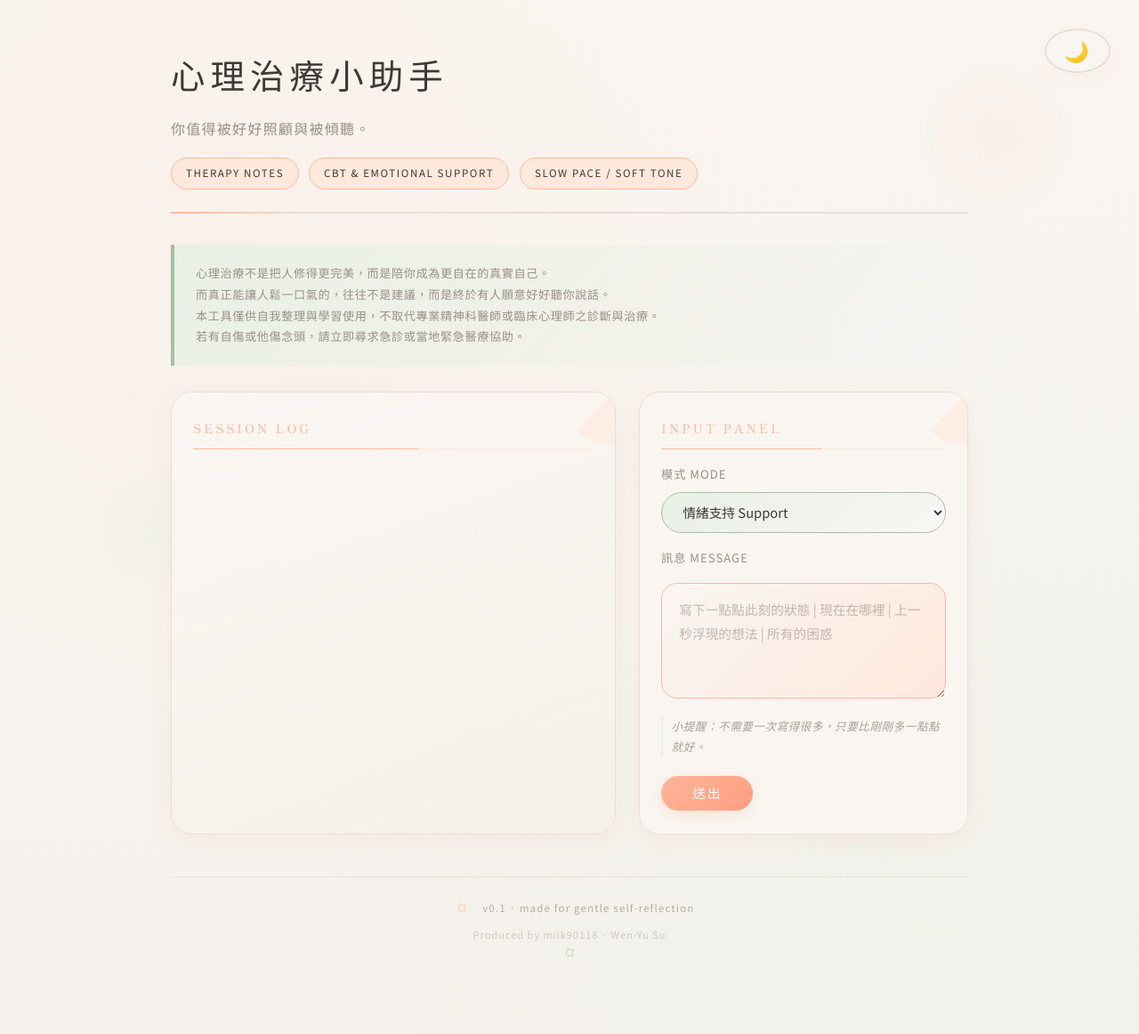
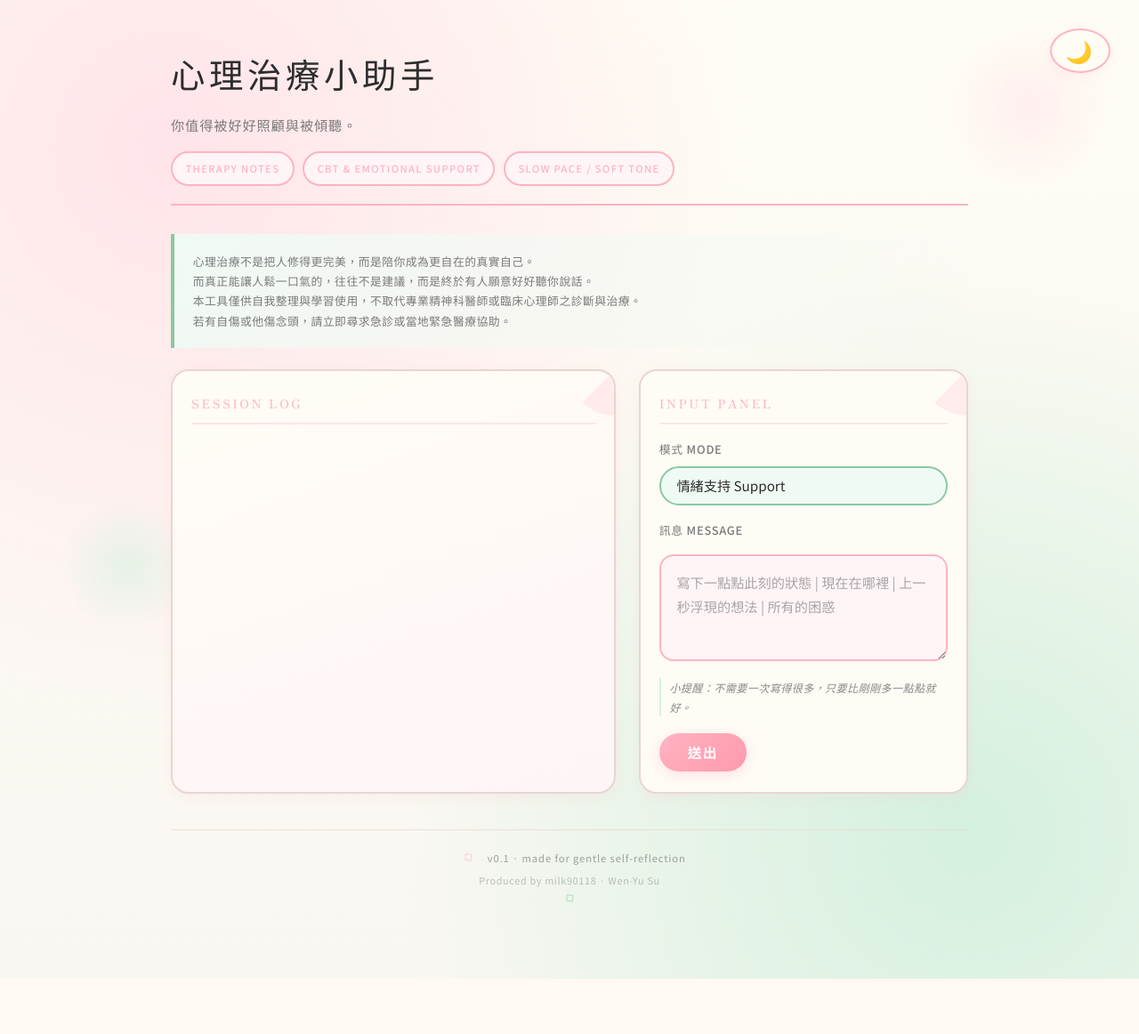
Before and after one commit to milk90118/therapy_miruku, a Flask app: page / in a window 1280 px wide. Shown: the whole page at 89% size. After the commit the page ends 1100 px from the top, so only its background shows below. Run offline with Flask 3, Linux system fonts and the light colour scheme; some libraries are stand-ins or nearby versions.

Commit message:
change html design

```diff
--- a/templates/index.html
+++ b/templates/index.html
@@ -14,75 +14,69 @@
 
   <style>
     :root {
-      /* 日間模式配色 */
-      --peach-light: #ffe8dc;
-      --peach-medium: #ffd4c4;
-      --peach-primary: #ffb59a;
+      /* 日間模式 - 更鮮明的日本溫柔色票 */
+      --sakura-pink: #ffb3c1;        /* 櫻花粉 - 更鮮明 */
+      --sakura-light: #ffe4e9;       /* 淡櫻花 */
+      --sakura-bg: #fff5f7;          /* 櫻花背景 */
 
-      --sage-light: #e8f0e6;
-      --sage-medium: #d1e3cd;
-      --sage-primary: #a8bfa3;
+      --matcha-green: #88c9a1;       /* 抹茶綠 - 更鮮明 */
+      --matcha-light: #d4f0df;       /* 淡抹茶 */
+      --matcha-bg: #f0faf4;          /* 抹茶背景 */
 
-      --warm-light: #f9f6f2;
-      --warm-bg: #f5f1ec;
+      --cream: #fffcf5;              /* 奶油白 */
+      --warm-white: #faf7f2;         /* 溫暖白 */
 
-      --ink-main: #3d3935;
-      --ink-soft: #9a8f85;
-      --border-soft: #e8dfd6;
+      --text-main: #2d2d2d;          /* 深灰文字 */
+      --text-soft: #7a7a7a;          /* 柔和灰 */
+      --border: #e8d5d0;             /* 邊框色 */
 
-      --card-radius: 24px;
-      --shadow-soft: 0 6px 24px rgba(255, 181, 154, 0.12);
-      --shadow-hover: 0 10px 32px rgba(168, 191, 163, 0.16);
+      --card-radius: 20px;
+      --shadow-light: 0 4px 16px rgba(255, 179, 193, 0.15);
+      --shadow-hover: 0 8px 24px rgba(136, 201, 161, 0.2);
     }
 
-    /* 夜間模式配色 */
+    /* 夜間模式 - 柔和深色調 */
     [data-theme="dark"] {
-      --peach-light: #3d2e28;
-      --peach-medium: #4a3630;
-      --peach-primary: #8b6355;
+      --sakura-pink: #d4889b;
+      --sakura-light: #4a3840;
+      --sakura-bg: #2d2328;
 
-      --sage-light: #2a332e;
-      --sage-medium: #364239;
-      --sage-primary: #5d7a6d;
+      --matcha-green: #6b9b7f;
+      --matcha-light: #384a3f;
+      --matcha-bg: #252d28;
 
-      --warm-light: #2b2826;
-      --warm-bg: #1f1d1b;
+      --cream: #2a2725;
+      --warm-white: #322f2c;
 
-      --ink-main: #e8e2db;
-      --ink-soft: #b5a89d;
-      --border-soft: #3d3935;
+      --text-main: #e5ddd6;
+      --text-soft: #a39990;
+      --border: #453d38;
 
-      --shadow-soft: 0 6px 24px rgba(0, 0, 0, 0.3);
-      --shadow-hover: 0 10px 32px rgba(0, 0, 0, 0.4);
+      --shadow-light: 0 4px 16px rgba(0, 0, 0, 0.3);
+      --shadow-hover: 0 8px 24px rgba(0, 0, 0, 0.4);
     }
 
     * {
       box-sizing: border-box;
+      -webkit-tap-highlight-color: transparent;
     }
 
     body {
       max-width: 960px;
       margin: 0 auto;
-      padding: 3rem 2rem 5rem;
+      padding: 1.5rem 1rem 4rem;
       background:
-        radial-gradient(circle at 20% 20%, rgba(255, 232, 220, 0.3) 0%, transparent 50%),
-        radial-gradient(circle at 80% 80%, rgba(232, 240, 230, 0.3) 0%, transparent 50%),
-        linear-gradient(180deg, var(--warm-light) 0%, var(--warm-bg) 100%);
-      color: var(--ink-main);
+        radial-gradient(circle at 15% 15%, var(--sakura-light) 0%, transparent 45%),
+        radial-gradient(circle at 85% 85%, var(--matcha-light) 0%, transparent 45%),
+        linear-gradient(180deg, var(--cream) 0%, var(--warm-white) 100%);
+      color: var(--text-main);
       font-family: "Noto Sans JP", -apple-system, BlinkMacSystemFont, "Segoe UI", sans-serif;
-      line-height: 1.85;
-      letter-spacing: 0.04em;
+      line-height: 1.8;
+      letter-spacing: 0.03em;
       position: relative;
       animation: pageLoad 0.8s ease-out;
       transition: background 0.4s ease, color 0.4s ease;
-    }
-
-    /* 夜間模式背景調整 */
-    [data-theme="dark"] body {
-      background:
-        radial-gradient(circle at 20% 20%, rgba(139, 99, 85, 0.15) 0%, transparent 50%),
-        radial-gradient(circle at 80% 80%, rgba(93, 122, 109, 0.15) 0%, transparent 50%),
-        linear-gradient(180deg, var(--warm-light) 0%, var(--warm-bg) 100%);
+      min-height: 100vh;
     }
 
     @keyframes pageLoad {
@@ -96,25 +90,26 @@
       }
     }
 
-    /* 日夜切換按鈕 */
+    /* 日夜切換按鈕 - 手機優化 */
     .theme-toggle {
       position: fixed;
-      top: 2rem;
-      right: 2rem;
-      width: 50px;
-      height: 50px;
+      top: 1.2rem;
+      right: 1.2rem;
+      width: 48px;
+      height: 48px;
       border-radius: 50%;
-      border: 2px solid var(--border-soft);
-      background: var(--warm-light);
+      border: 2px solid var(--sakura-pink);
+      background: var(--cream);
       cursor: pointer;
       display: flex;
       align-items: center;
       justify-content: center;
-      font-size: 1.4rem;
-      box-shadow: var(--shadow-soft);
+      font-size: 1.5rem;
+      box-shadow: var(--shadow-light);
       transition: all 0.3s ease;
       z-index: 1000;
       animation: toggleAppear 0.6s ease-out 0.3s both;
+      touch-action: manipulation;
     }
 
     @keyframes toggleAppear {
@@ -128,34 +123,26 @@
       }
     }
 
-    .theme-toggle:hover {
-      transform: scale(1.1) rotate(15deg);
-      box-shadow: var(--shadow-hover);
-    }
-
     .theme-toggle:active {
-      transform: scale(0.95);
+      transform: scale(0.9);
+      box-shadow: 0 2px 8px rgba(255, 179, 193, 0.3);
     }
 
     .theme-icon {
       transition: transform 0.4s ease;
     }
 
-    .theme-toggle:hover .theme-icon {
-      transform: rotate(180deg);
-    }
-
-    /* 優雅的漂浮裝飾圓 */
+    /* 優雅的漂浮裝飾 */
     body::before {
       content: '';
       position: fixed;
-      top: 8%;
-      right: 5%;
-      width: 200px;
-      height: 200px;
-      background: radial-gradient(circle, var(--peach-light) 0%, transparent 65%);
+      top: 5%;
+      right: 3%;
+      width: 180px;
+      height: 180px;
+      background: radial-gradient(circle, var(--sakura-light) 0%, transparent 70%);
       border-radius: 50%;
-      opacity: 0.5;
+      opacity: 0.6;
       pointer-events: none;
       animation: gentleFloat 12s ease-in-out infinite;
       transition: background 0.4s ease;
@@ -164,28 +151,28 @@
     body::after {
       content: '';
       position: fixed;
-      bottom: 15%;
-      left: 8%;
+      bottom: 10%;
+      left: 5%;
       width: 150px;
       height: 150px;
-      background: radial-gradient(circle, var(--sage-light) 0%, transparent 65%);
+      background: radial-gradient(circle, var(--matcha-light) 0%, transparent 70%);
       border-radius: 50%;
-      opacity: 0.4;
+      opacity: 0.5;
       pointer-events: none;
       animation: gentleFloat 15s ease-in-out infinite reverse;
       transition: background 0.4s ease;
     }
 
     @keyframes gentleFloat {
-      0%, 100% { transform: translate(0, 0) scale(1); opacity: 0.4; }
-      33% { transform: translate(-15px, -20px) scale(1.05); opacity: 0.5; }
-      66% { transform: translate(10px, -10px) scale(0.98); opacity: 0.45; }
+      0%, 100% { transform: translate(0, 0) scale(1); opacity: 0.5; }
+      33% { transform: translate(-12px, -18px) scale(1.05); opacity: 0.6; }
+      66% { transform: translate(8px, -8px) scale(0.98); opacity: 0.55; }
     }
 
     header {
-      margin-bottom: 2.2rem;
-      border-bottom: 2px solid var(--border-soft);
-      padding-bottom: 1.5rem;
+      margin-bottom: 2rem;
+      border-bottom: 2.5px solid var(--sakura-pink);
+      padding-bottom: 1.3rem;
       position: relative;
       z-index: 1;
       animation: slideInDown 0.6s ease-out 0.2s both;
@@ -203,38 +190,22 @@
       }
     }
 
-    header::after {
-      content: '';
-      position: absolute;
-      bottom: -2px;
-      left: 0;
-      width: 0;
-      height: 2px;
-      background: linear-gradient(90deg, var(--peach-primary) 0%, transparent 100%);
-      animation: expandLine 1.2s ease-out 0.5s both;
-      transition: background 0.4s ease;
-    }
-
-    @keyframes expandLine {
-      to { width: 140px; }
-    }
-
     h1 {
       font-family: "Shippori Mincho", "Noto Serif JP", serif;
-      font-size: 2.4rem;
-      letter-spacing: 0.16em;
+      font-size: 2rem;
+      letter-spacing: 0.12em;
       font-weight: 500;
       margin: 0;
-      color: var(--ink-main);
+      color: var(--text-main);
       transition: color 0.4s ease;
     }
 
     .subtitle {
-      margin-top: 0.7rem;
-      font-size: 1rem;
-      color: var(--ink-soft);
+      margin-top: 0.6rem;
+      font-size: 0.95rem;
+      color: var(--text-soft);
       font-weight: 300;
-      letter-spacing: 0.08em;
+      letter-spacing: 0.06em;
       animation: fadeIn 0.8s ease-out 0.4s both;
       transition: color 0.4s ease;
     }
@@ -245,22 +216,22 @@
     }
 
     .badge-row {
-      margin-top: 1.1rem;
+      margin-top: 1rem;
       display: flex;
       flex-wrap: wrap;
-      gap: 0.7rem;
-      font-size: 0.72rem;
+      gap: 0.6rem;
+      font-size: 0.7rem;
     }
 
     .badge {
-      padding: 0.4rem 1rem;
+      padding: 0.45rem 0.9rem;
       border-radius: 999px;
-      border: 1.5px solid var(--peach-primary);
-      background: var(--peach-light);
-      color: var(--ink-main);
+      border: 2px solid var(--sakura-pink);
+      background: var(--sakura-bg);
+      color: var(--sakura-pink);
       text-transform: uppercase;
-      letter-spacing: 0.14em;
-      font-weight: 400;
+      letter-spacing: 0.12em;
+      font-weight: 500;
       transition: all 0.3s ease;
       opacity: 0;
       animation: badgePop 0.5s ease-out both;
@@ -284,21 +255,19 @@
       }
     }
 
-    .badge:hover {
-      background: var(--peach-medium);
-      transform: translateY(-2px);
-      box-shadow: 0 4px 12px rgba(255, 181, 154, 0.25);
+    .badge:active {
+      transform: scale(0.95);
     }
 
     .disclaimer {
-      font-size: 0.82rem;
-      color: var(--ink-soft);
-      margin-bottom: 1.8rem;
-      padding: 1.3rem 1.5rem;
-      border-left: 4px solid var(--sage-primary);
-      background: linear-gradient(135deg, var(--sage-light) 0%, transparent 100%);
+      font-size: 0.8rem;
+      color: var(--text-soft);
+      margin-bottom: 1.5rem;
+      padding: 1.2rem 1.3rem;
+      border-left: 4px solid var(--matcha-green);
+      background: linear-gradient(135deg, var(--matcha-bg) 0%, transparent 100%);
       border-radius: 0 16px 16px 0;
-      line-height: 1.8;
+      line-height: 1.75;
       position: relative;
       z-index: 1;
       animation: slideInLeft 0.6s ease-out 0.9s both;
@@ -318,37 +287,37 @@
 
     .layout {
       display: grid;
-      grid-template-columns: minmax(0, 1.15fr) minmax(0, 0.85fr);
-      gap: 1.6rem;
+      grid-template-columns: 1fr;
+      gap: 1.4rem;
       position: relative;
       z-index: 1;
     }
 
-    @media (max-width: 768px) {
+    @media (min-width: 769px) {
       .layout {
-        grid-template-columns: 1fr;
+        grid-template-columns: minmax(0, 1.15fr) minmax(0, 0.85fr);
+        gap: 1.6rem;
       }
       body {
-        padding: 2rem 1.2rem 3.5rem;
+        padding: 3rem 2rem 5rem;
       }
       h1 {
-        font-size: 1.9rem;
+        font-size: 2.4rem;
       }
       .theme-toggle {
-        top: 1rem;
-        right: 1rem;
-        width: 45px;
-        height: 45px;
-        font-size: 1.2rem;
+        top: 2rem;
+        right: 2rem;
+        width: 50px;
+        height: 50px;
       }
     }
 
     .card {
-      background: var(--warm-light);
+      background: var(--cream);
       border-radius: var(--card-radius);
-      border: 1.5px solid var(--border-soft);
-      box-shadow: var(--shadow-soft);
-      padding: 1.7rem 1.5rem 1.6rem;
+      border: 2px solid var(--border);
+      box-shadow: var(--shadow-light);
+      padding: 1.5rem 1.3rem 1.4rem;
       position: relative;
       overflow: hidden;
       transition: all 0.4s cubic-bezier(0.4, 0, 0.2, 1);
@@ -369,66 +338,50 @@
       }
     }
 
-    .card:hover {
-      box-shadow: var(--shadow-hover);
-      transform: translateY(-3px);
-    }
-
     .card::before {
       content: '';
       position: absolute;
       top: 0;
       right: 0;
-      width: 60px;
-      height: 60px;
-      background: linear-gradient(135deg, transparent 50%, var(--peach-light) 50%);
+      width: 50px;
+      height: 50px;
+      background: linear-gradient(135deg, transparent 50%, var(--sakura-light) 50%);
       border-radius: 0 var(--card-radius) 0 100%;
-      opacity: 0.6;
+      opacity: 0.7;
       transition: all 0.5s ease;
-    }
-
-    .card:hover::before {
-      transform: rotate(90deg);
-      opacity: 0.8;
     }
 
     #chat-card {
       background: linear-gradient(160deg,
-        var(--warm-light) 0%,
-        rgba(255, 232, 220, 0.15) 100%);
-    }
-
-    [data-theme="dark"] #chat-card {
-      background: linear-gradient(160deg,
-        var(--warm-light) 0%,
-        rgba(139, 99, 85, 0.1) 100%);
+        var(--cream) 0%,
+        var(--sakura-bg) 100%);
     }
 
     #chat-box {
-      max-height: 500px;
+      max-height: 450px;
       overflow-y: auto;
-      padding-right: 0.6rem;
+      padding-right: 0.5rem;
       margin-top: 0.8rem;
     }
 
     #chat-box::-webkit-scrollbar {
-      width: 5px;
+      width: 4px;
     }
     #chat-box::-webkit-scrollbar-track {
-      background: rgba(232, 223, 214, 0.3);
+      background: var(--sakura-light);
       border-radius: 999px;
     }
     #chat-box::-webkit-scrollbar-thumb {
-      background: var(--peach-primary);
+      background: var(--sakura-pink);
       border-radius: 999px;
       transition: all 0.3s ease;
     }
     #chat-box::-webkit-scrollbar-thumb:hover {
-      background: var(--sage-primary);
+      background: var(--matcha-green);
     }
 
     .msg {
-      margin-bottom: 1.1rem;
+      margin-bottom: 1rem;
       display: flex;
       animation: fadeInUp 0.5s ease both;
     }
@@ -449,103 +402,80 @@
     }
 
     .bubble {
-      max-width: 80%;
-      padding: 0.95rem 1.25rem;
+      max-width: 85%;
+      padding: 1rem 1.2rem;
       border-radius: 18px;
-      line-height: 1.8;
+      line-height: 1.75;
       white-space: pre-wrap;
-      font-size: 0.94rem;
-      border: 1.5px solid;
-      box-shadow: 0 3px 10px rgba(0, 0, 0, 0.06);
+      font-size: 0.95rem;
+      border: 2px solid;
+      box-shadow: 0 3px 12px rgba(0, 0, 0, 0.08);
       position: relative;
       transition: all 0.3s ease;
     }
 
-    .bubble:hover {
-      transform: translateY(-2px);
-      box-shadow: 0 6px 16px rgba(0, 0, 0, 0.12);
+    .bubble:active {
+      transform: scale(0.98);
     }
 
     .bubble-user {
-      background: linear-gradient(135deg, var(--sage-light) 0%, var(--sage-medium) 100%);
-      border-color: var(--sage-primary);
+      background: linear-gradient(135deg, var(--matcha-bg) 0%, var(--matcha-light) 100%);
+      border-color: var(--matcha-green);
       border-bottom-right-radius: 4px;
-      color: var(--ink-main);
+      color: var(--text-main);
     }
 
     .bubble-bot {
-      background: linear-gradient(135deg, var(--peach-light) 0%, var(--peach-medium) 100%);
-      border-color: var(--peach-primary);
+      background: linear-gradient(135deg, var(--sakura-bg) 0%, var(--sakura-light) 100%);
+      border-color: var(--sakura-pink);
       border-bottom-left-radius: 4px;
-      color: var(--ink-main);
+      color: var(--text-main);
     }
 
     .bubble-user::after {
       content: '';
       position: absolute;
       bottom: 0;
-      right: -7px;
+      right: -8px;
       width: 0;
       height: 0;
       border-style: solid;
-      border-width: 0 0 14px 9px;
-      border-color: transparent transparent var(--sage-primary) transparent;
-      animation: trianglePulse 2s ease-in-out infinite;
+      border-width: 0 0 16px 10px;
+      border-color: transparent transparent var(--matcha-green) transparent;
     }
 
     .bubble-bot::after {
       content: '';
       position: absolute;
       bottom: 0;
-      left: -7px;
+      left: -8px;
       width: 0;
       height: 0;
       border-style: solid;
-      border-width: 0 9px 14px 0;
-      border-color: transparent var(--peach-primary) transparent transparent;
-      animation: trianglePulse 2s ease-in-out infinite;
-    }
-
-    @keyframes trianglePulse {
-      0%, 100% { opacity: 1; }
-      50% { opacity: 0.7; }
+      border-width: 0 10px 16px 0;
+      border-color: transparent var(--sakura-pink) transparent transparent;
     }
 
     .panel-title {
       font-family: "Shippori Mincho", "Noto Serif JP", serif;
-      font-size: 0.88rem;
+      font-size: 0.85rem;
       text-transform: uppercase;
-      letter-spacing: 0.2em;
-      color: var(--peach-primary);
-      margin-bottom: 1rem;
+      letter-spacing: 0.18em;
+      color: var(--sakura-pink);
+      margin-bottom: 0.9rem;
       padding-bottom: 0.6rem;
-      border-bottom: 1.5px solid var(--peach-light);
+      border-bottom: 2px solid var(--sakura-light);
       font-weight: 500;
       position: relative;
       transition: all 0.4s ease;
     }
 
-    .panel-title::after {
-      content: '';
-      position: absolute;
-      bottom: -1.5px;
-      left: 0;
-      height: 1.5px;
-      background: var(--peach-primary);
-      animation: titleLineExpand 1.5s ease-out infinite;
-    }
-
-    @keyframes titleLineExpand {
-      0%, 100% { width: 0; }
-      50% { width: 60%; }
-    }
-
     label {
-      font-size: 0.82rem;
-      color: var(--ink-soft);
-      letter-spacing: 0.08em;
+      font-size: 0.8rem;
+      color: var(--text-soft);
+      letter-spacing: 0.06em;
       text-transform: uppercase;
-      font-weight: 400;
+      font-weight: 500;
       display: block;
       margin-bottom: 0.5rem;
       margin-top: 1rem;
@@ -554,73 +484,65 @@
 
     select, textarea, button {
       font-family: inherit;
-      font-size: 0.92rem;
+      font-size: 0.95rem;
     }
 
     select {
       width: 100%;
-      padding: 0.65rem 1.2rem;
+      padding: 0.7rem 1.1rem;
       border-radius: 999px;
-      border: 1.5px solid var(--sage-primary);
-      background: linear-gradient(135deg, var(--sage-light) 0%, var(--warm-light) 100%);
+      border: 2px solid var(--matcha-green);
+      background: var(--matcha-bg);
       outline: none;
-      color: var(--ink-main);
+      color: var(--text-main);
       cursor: pointer;
       transition: all 0.3s cubic-bezier(0.4, 0, 0.2, 1);
+      -webkit-appearance: none;
+      appearance: none;
     }
 
-    select:hover {
-      border-color: var(--sage-primary);
-      box-shadow: 0 3px 12px rgba(168, 191, 163, 0.15);
-      transform: translateY(-1px);
+    select:active {
+      transform: scale(0.98);
     }
 
     select:focus {
-      border-color: var(--sage-primary);
-      box-shadow: 0 0 0 3px rgba(168, 191, 163, 0.15);
-      transform: translateY(-1px);
+      border-color: var(--matcha-green);
+      box-shadow: 0 0 0 3px rgba(136, 201, 161, 0.2);
     }
 
     textarea {
       width: 100%;
-      min-height: 130px;
+      min-height: 120px;
       resize: vertical;
       margin-top: 0.5rem;
-      padding: 1rem 1.2rem;
-      border-radius: 18px;
-      border: 1.5px solid var(--peach-primary);
-      background: linear-gradient(135deg, var(--warm-light) 0%, var(--peach-light) 100%);
+      padding: 1rem 1.1rem;
+      border-radius: 16px;
+      border: 2px solid var(--sakura-pink);
+      background: var(--sakura-bg);
       outline: none;
-      line-height: 1.8;
+      line-height: 1.75;
       transition: all 0.3s cubic-bezier(0.4, 0, 0.2, 1);
-      color: var(--ink-main);
-    }
-
-    textarea:hover {
-      border-color: var(--peach-primary);
-      box-shadow: 0 3px 12px rgba(255, 181, 154, 0.15);
-      transform: translateY(-1px);
+      color: var(--text-main);
     }
 
     textarea:focus {
-      border-color: var(--peach-primary);
-      box-shadow: 0 0 0 3px rgba(255, 181, 154, 0.15);
-      transform: translateY(-1px);
+      border-color: var(--sakura-pink);
+      box-shadow: 0 0 0 3px rgba(255, 179, 193, 0.2);
     }
 
     textarea::placeholder {
-      color: var(--ink-soft);
-      opacity: 0.6;
+      color: var(--text-soft);
+      opacity: 0.65;
     }
 
     .hint {
-      font-size: 0.78rem;
-      color: var(--ink-soft);
+      font-size: 0.75rem;
+      color: var(--text-soft);
       margin-top: 0.7rem;
       font-style: italic;
-      opacity: 0.85;
+      opacity: 0.9;
       padding-left: 0.6rem;
-      border-left: 2px solid var(--sage-light);
+      border-left: 2px solid var(--matcha-light);
       animation: hintFade 0.6s ease-out 1.3s both;
       transition: all 0.4s ease;
     }
@@ -631,13 +553,13 @@
         transform: translateX(-10px);
       }
       to {
-        opacity: 0.85;
+        opacity: 0.9;
         transform: translateX(0);
       }
     }
 
     .actions {
-      margin-top: 1.3rem;
+      margin-top: 1.2rem;
       display: flex;
       justify-content: space-between;
       align-items: center;
@@ -648,21 +570,18 @@
     button {
       border: none;
       border-radius: 999px;
-      padding: 0.7rem 2.2rem;
-      background: linear-gradient(135deg, var(--peach-primary) 0%, #ff9d7f 100%);
+      padding: 0.8rem 2rem;
+      background: linear-gradient(135deg, var(--sakura-pink) 0%, #ff99ad 100%);
       color: #ffffff;
       cursor: pointer;
-      font-weight: 500;
+      font-weight: 600;
       letter-spacing: 0.12em;
       text-transform: uppercase;
-      box-shadow: 0 5px 18px rgba(255, 181, 154, 0.3);
+      box-shadow: 0 4px 16px rgba(255, 179, 193, 0.35);
       transition: all 0.3s cubic-bezier(0.4, 0, 0.2, 1);
       position: relative;
       overflow: hidden;
-    }
-
-    [data-theme="dark"] button {
-      background: linear-gradient(135deg, var(--peach-primary) 0%, #7a564a 100%);
+      touch-action: manipulation;
     }
 
     button::before {
@@ -673,25 +592,20 @@
       width: 0;
       height: 0;
       border-radius: 50%;
-      background: rgba(255, 255, 255, 0.3);
+      background: rgba(255, 255, 255, 0.4);
       transform: translate(-50%, -50%);
       transition: width 0.6s, height 0.6s;
     }
 
-    button:hover:not(:disabled)::before {
+    button:active:not(:disabled)::before {
       width: 300px;
       height: 300px;
     }
 
-    button:hover:not(:disabled) {
-      background: linear-gradient(135deg, var(--sage-primary) 0%, #95ac91 100%);
-      transform: translateY(-3px);
-      box-shadow: 0 8px 26px rgba(168, 191, 163, 0.4);
-    }
-
     button:active:not(:disabled) {
-      transform: translateY(-1px);
-      box-shadow: 0 4px 14px rgba(168, 191, 163, 0.25);
+      background: linear-gradient(135deg, var(--matcha-green) 0%, #75b594 100%);
+      transform: scale(0.96);
+      box-shadow: 0 3px 12px rgba(136, 201, 161, 0.3);
     }
 
     button:disabled {
@@ -701,8 +615,8 @@
     }
 
     #status-text {
-      font-size: 0.78rem;
-      color: var(--ink-soft);
+      font-size: 0.75rem;
+      color: var(--text-soft);
       font-style: italic;
       opacity: 0;
       transition: opacity 0.3s ease;
@@ -719,16 +633,16 @@
     }
 
     footer {
-      margin-top: 3rem;
-      font-size: 0.72rem;
-      color: var(--ink-soft);
+      margin-top: 2.5rem;
+      font-size: 0.7rem;
+      color: var(--text-soft);
       text-align: center;
       opacity: 0;
-      letter-spacing: 0.1em;
+      letter-spacing: 0.08em;
       position: relative;
       z-index: 1;
-      padding-top: 1.5rem;
-      border-top: 1px solid var(--border-soft);
+      padding-top: 1.3rem;
+      border-top: 1px solid var(--border);
       animation: footerFadeIn 0.8s ease-out 1.5s both;
       transition: all 0.4s ease;
     }
@@ -746,16 +660,16 @@
 
     footer::before {
       content: '◇';
-      margin: 0 0.8rem;
-      color: var(--peach-primary);
+      margin: 0 0.7rem;
+      color: var(--sakura-pink);
       display: inline-block;
       animation: symbolRotate 4s ease-in-out infinite;
     }
 
     footer::after {
       content: '◇';
-      margin: 0 0.8rem;
-      color: var(--sage-primary);
+      margin: 0 0.7rem;
+      color: var(--matcha-green);
       display: inline-block;
       animation: symbolRotate 4s ease-in-out infinite reverse;
     }
@@ -767,40 +681,16 @@
 
     .footer-author {
       display: block;
-      margin-top: 0.5rem;
-      font-size: 0.7rem;
-      opacity: 0.6;
-      letter-spacing: 0.08em;
+      margin-top: 0.4rem;
+      font-size: 0.68rem;
+      opacity: 0.65;
+      letter-spacing: 0.06em;
       transition: all 0.3s ease;
     }
 
-    .footer-author:hover {
+    .footer-author:active {
+      color: var(--sakura-pink);
       opacity: 1;
-      color: var(--peach-primary);
-    }
-
-    @keyframes ripple {
-      to {
-        transform: scale(4);
-        opacity: 0;
-      }
-    }
-
-    button::after {
-      content: '';
-      position: absolute;
-      top: 50%;
-      left: 50%;
-      width: 5px;
-      height: 5px;
-      background: rgba(255, 255, 255, 0.5);
-      opacity: 0;
-      border-radius: 50%;
-      transform: translate(-50%, -50%);
-    }
-
-    button:active::after {
-      animation: ripple 0.6s ease-out;
     }
   </style>
 </head>
@@ -885,7 +775,6 @@
     });
 
     // 原有的 script.js 功能應該在這裡引入
-    // 或者使用 fetch 載入外部 script.js
   </script>
   <script src="{{ url_for('static', filename='script.js') }}"></script>
 </body>
```
